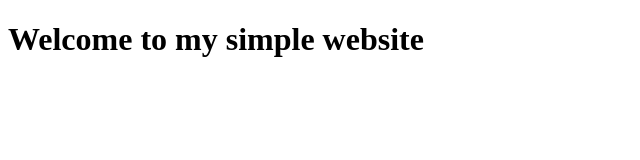
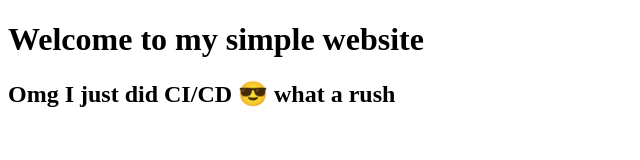
Before and after one commit to deanvons/hello-cicd, a plain HTML site: page index.html in a window 1280 px wide. Shown: the whole page, without its empty margins (0-640 px from the left). Drawn offline with Linux system fonts and the light colour scheme.

Commit message:
feat: added a new heading

```diff
--- a/index.html
+++ b/index.html
@@ -7,5 +7,6 @@
 </head>
 <body>
     <h1>Welcome to my simple website</h1>
+    <h2>Omg I just did CI/CD 😎 what a rush</h2>
 </body>
 </html>
```
